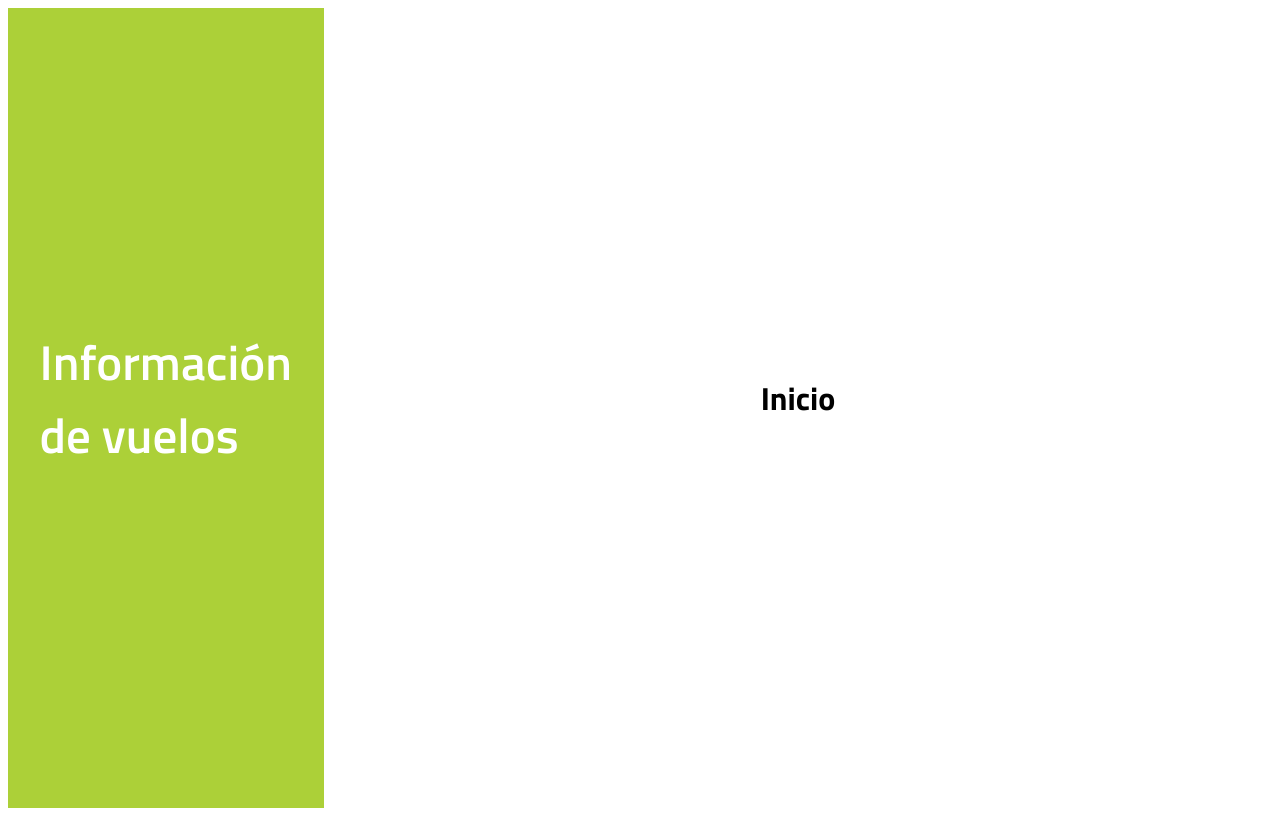
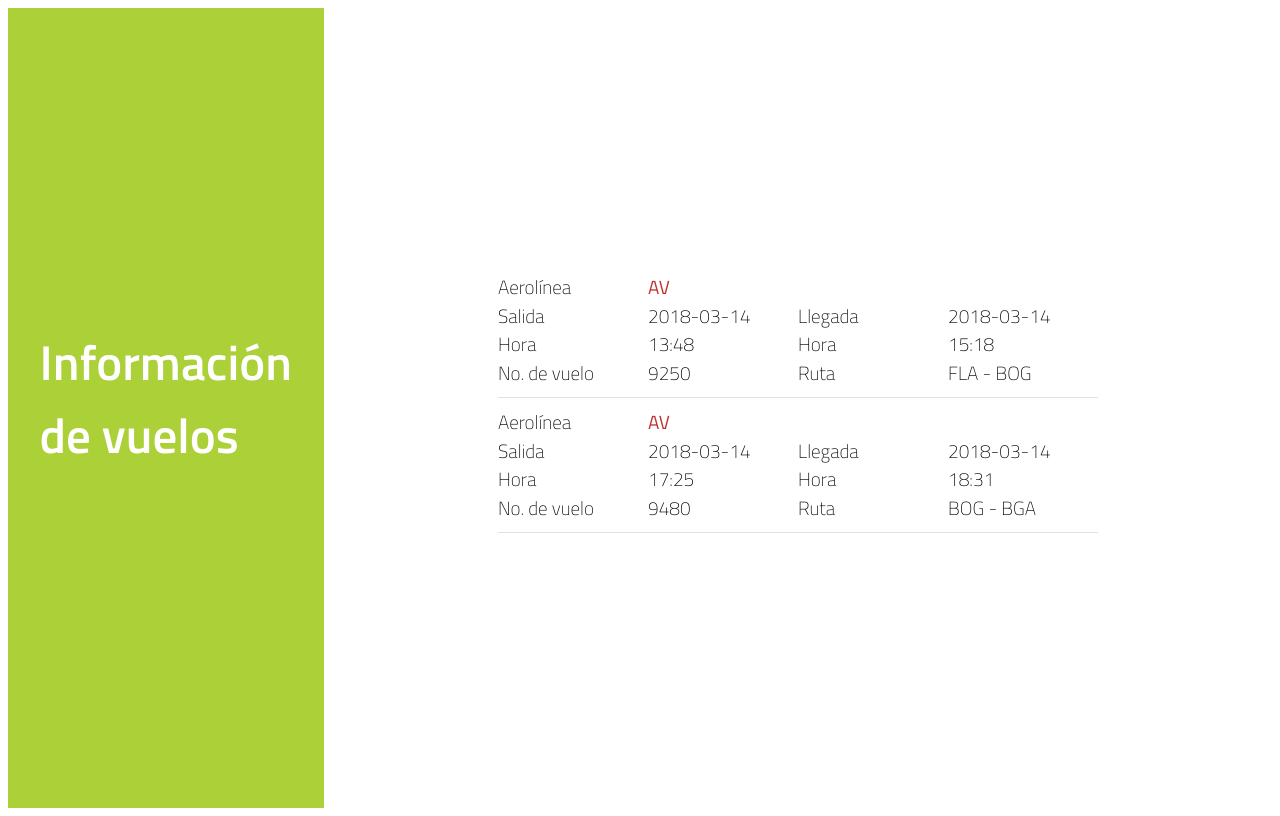
Before and after one commit to strujilloor/Ui-itinerarios, a Next.js app: page / in a window 1280 px wide. Built offline with nearby package versions, Linux system fonts and the light colour scheme.

Commit message:
adding itineraries

```diff
--- /dev/null
+++ b/components/ui/Itineraries.js
@@ -0,0 +1,47 @@
+import React, { useState } from 'react';
+import Itinerary from './Itinerary';
+
+const respuesta = [
+    {
+        codigo_reserva: "RK2V89",
+        origen: "FLA",
+        destino: "BOG",
+        FechaSalida: "2018-03-14",
+        HoraSalida: "13:48",
+        FechaLLegada: "2018-03-14",
+        HoraLLegada: "15:18",
+        numero_vuelo: "9250",
+        aerolinea_validadora: "AV"
+    },
+    {
+        codigo_reserva: "RK2V89",
+        origen: "BOG",
+        destino: "BGA",
+        FechaSalida: "2018-03-14",
+        HoraSalida: "17:25",
+        FechaLLegada: "2018-03-14",
+        HoraLLegada: "18:31",
+        numero_vuelo: "9480",
+        aerolinea_validadora: "AV"
+    }
+];
+
+const Itineraries = () => {
+    const [itineraries, setItineraries] = useState(respuesta);
+    console.log(itineraries);
+    return (
+        <div>
+            {/* <h1>Itinerarios</h1> */}
+            {
+                itineraries.map( i => (
+                    <Itinerary
+                        key={ i.numero_vuelo }
+                        itinerary={ i }
+                    />
+                ))
+            }
+        </div>
+    );
+}
+
+export default Itineraries;
--- /dev/null
+++ b/components/ui/Itinerary.js
@@ -0,0 +1,39 @@
+import React from 'react';
+
+const Itinerary = ({ itinerary }) => {
+
+    const {
+        codigo_reserva,
+        origen,
+        destino,
+        FechaSalida,
+        HoraSalida,
+        FechaLLegada,
+        HoraLLegada,
+        numero_vuelo,
+        aerolinea_validadora
+    } = itinerary;
+
+    return (
+        <div className="card">
+            <p>Aerolínea</p>
+            <p className="aerolinea">{ aerolinea_validadora }</p>
+            <div></div>
+            <div></div>
+            <p>Salida</p>
+            <p>{ FechaSalida }</p>
+            <p>Llegada</p>
+            <p>{ FechaLLegada }</p>
+            <p>Hora</p>
+            <p>{ HoraSalida }</p>
+            <p>Hora</p>
+            <p>{ HoraLLegada }</p>
+            <p>No. de vuelo</p>
+            <p>{ numero_vuelo }</p>
+            <p>Ruta</p>
+            <p>{ origen } - { destino }</p>
+        </div>
+    );
+}
+
+export default Itinerary;
--- a/pages/index.js
+++ b/pages/index.js
@@ -1,11 +1,12 @@
 import React from 'react';
 import Layout from '../components/layout/Layout';
+import Itineraries from '../components/ui/Itineraries';
 
 export default function Home() {
   return (
     <div>
       <Layout>
-        <h1>Inicio</h1>
+        <Itineraries />
       </Layout>
     </div>
   )
--- a/public/static/css/app.css
+++ b/public/static/css/app.css
@@ -44,8 +44,30 @@
     flex-wrap: wrap;
 }
 
+.card {
+    width: 600px;
+    display: grid;
+    grid-template-columns: repeat(4, 1fr);
+    grid-template-rows: repeat(4, 1fr);
+
+    padding-bottom: 10px;
+    margin-bottom: 10px;
+    border-bottom: 1px solid var(--gray3);
+}
+
+.card .aerolinea {
+    color: var(--red);
+    font-weight: 400;
+}
+
 .container .title {
     color: var(--white);
     font-size: 4.9rem;
     font-weight: 600;
 }
+
+.card p {
+    margin: 0;
+    font-size: 1.9rem;
+    font-weight: 200;
+}
```
